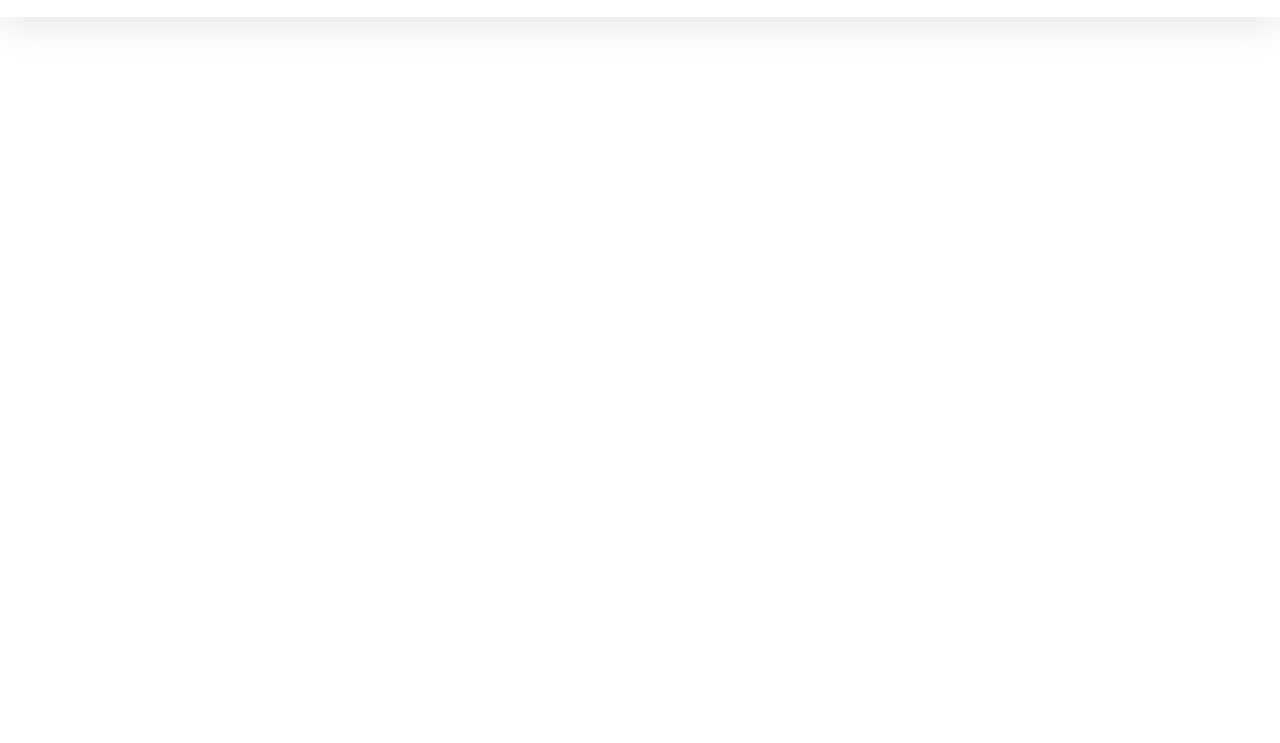
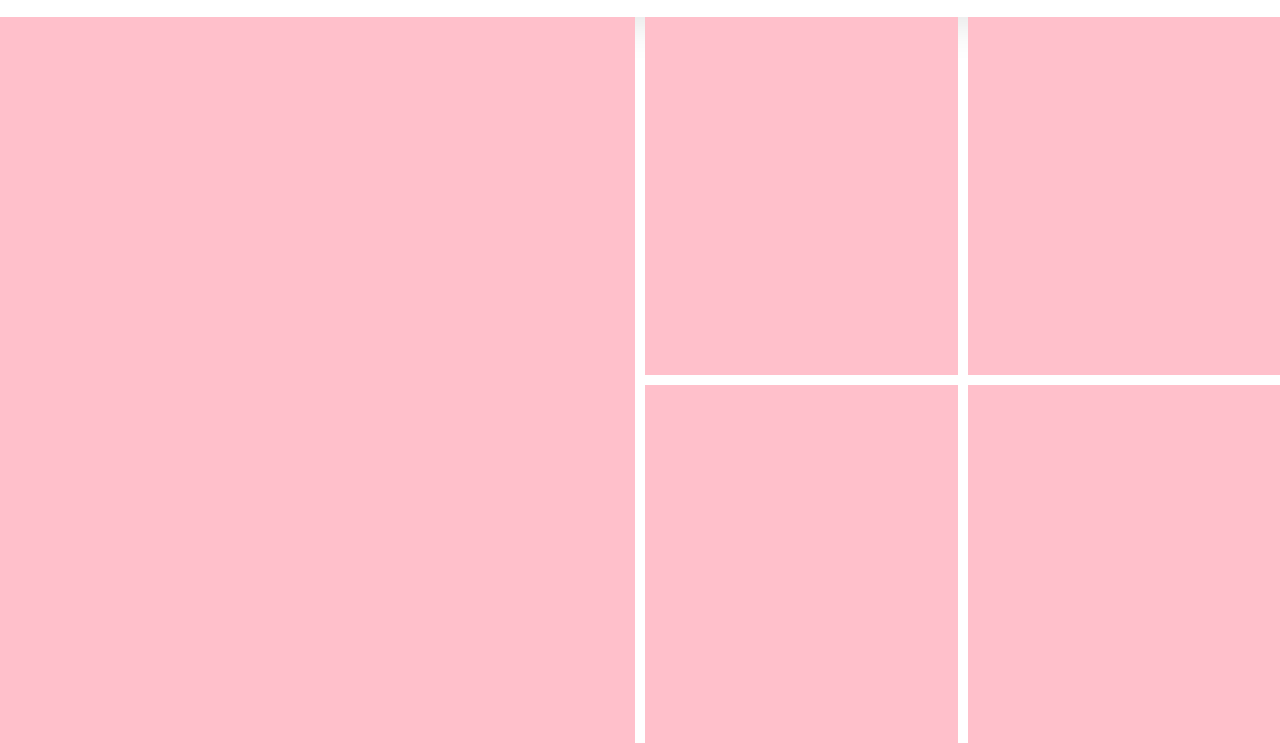
Before and after one commit to mdjazib/shahzaib, a plain HTML site: page website/index.html in a window 1280 px wide. Shown: the part 57-800 px from the top of the page. Drawn offline with Linux system fonts and the light colour scheme.

Commit message:
web main layout

```diff
--- a/website/index.html
+++ b/website/index.html
@@ -58,6 +58,21 @@
             </svg>
         </div>
     </header>
+    <main>
+        <div class="col">
+            <div class="block"></div>
+        </div>
+        <div class="col">
+            <div class="col">
+                <div class="block"></div>
+                <div class="block"></div>
+            </div>
+            <div class="col">
+                <div class="block"></div>
+                <div class="block"></div>
+            </div>
+        </div>
+    </main>
 </body>
 
 </html>
--- a/website/style.css
+++ b/website/style.css
@@ -80,6 +80,36 @@ header .hamburger svg {
     width: 20px;
 }
 
+main .block {
+    width: 100%;
+    height: 100%;
+    background-color: pink;
+}
+
+main {
+    width: 100%;
+    display: flex;
+    gap: 10px;
+    height: calc(100svh - 74.2px);
+}
+
+main .col {
+    width: 100%;
+    height: 100%;
+    display: flex;
+    gap: 10px;
+}
+
+main .col .col {
+    flex-direction: column;
+}
+
+@media (max-width:1000px) {
+    main {
+        flex-direction: column;
+    }
+}
+
 @media (max-width:880px) {
 
     header ul,
```
